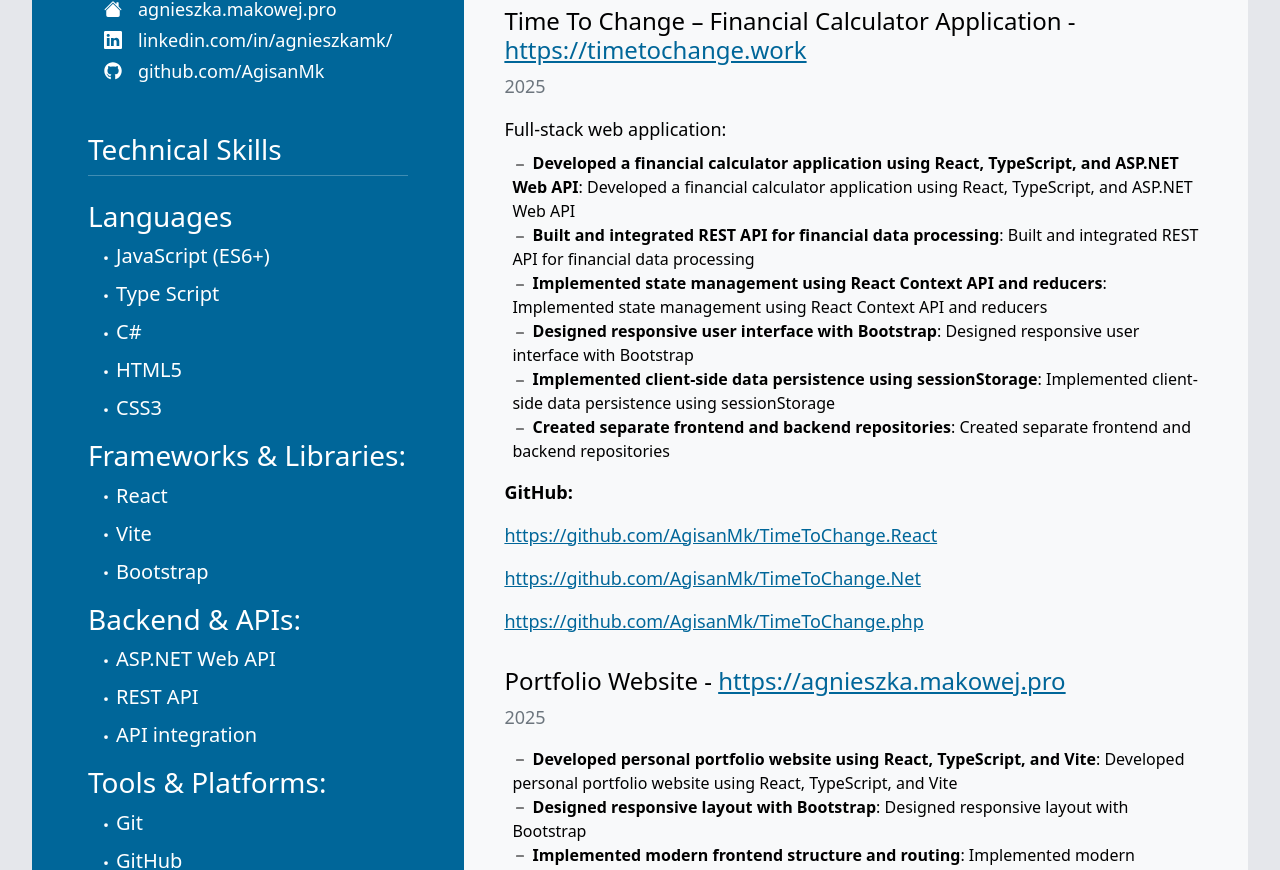
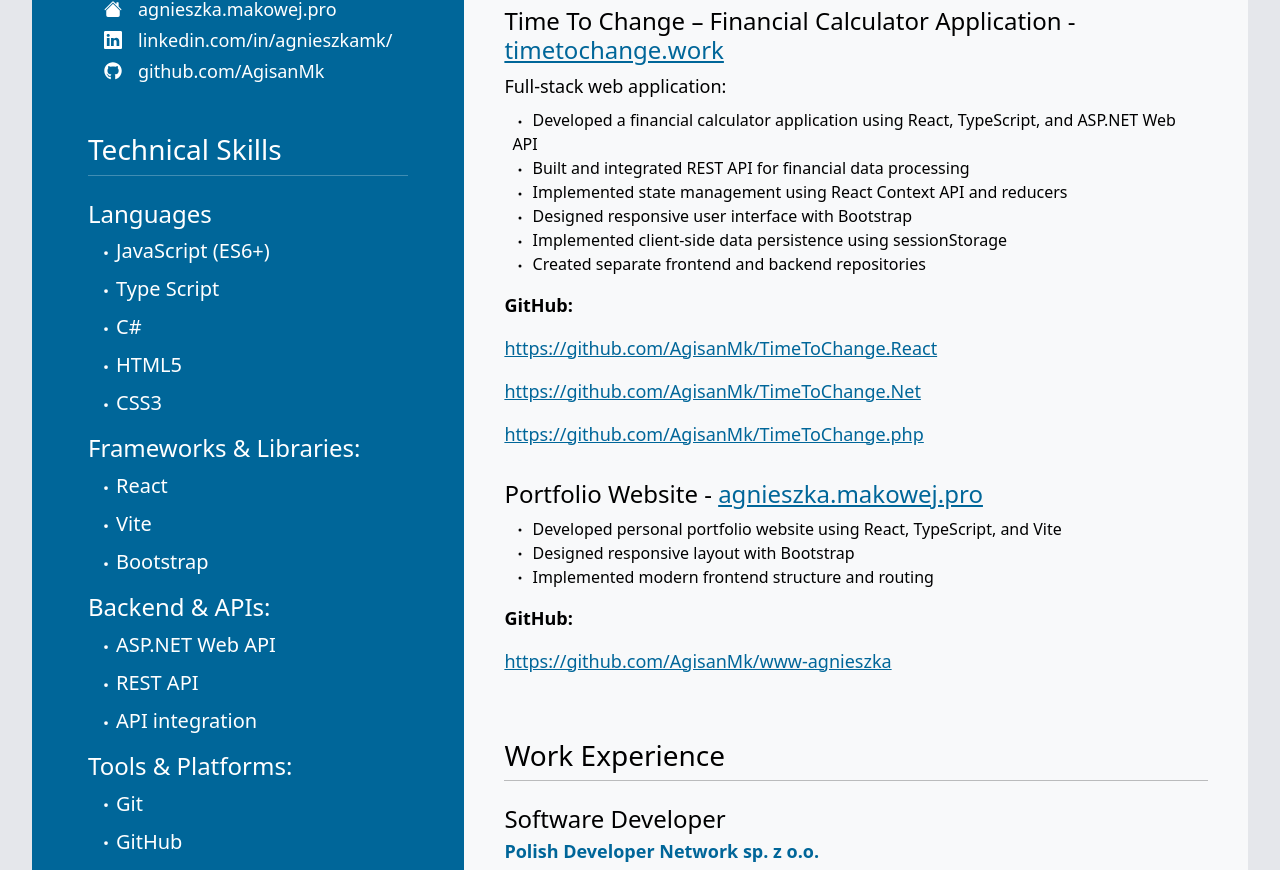
Before and after one commit to AgisanMk/www-agnieszka, a React (Vite) app: page / in a window 1280 px wide. Shown: the part 488-1358 px from the top of the page. Built offline with nearby package versions, Linux system fonts and the light colour scheme; the HTML template or start-up script is replaced by a standard one.

Commit message:
Content update

```diff
--- a/src/App.tsx
+++ b/src/App.tsx
@@ -11,7 +11,7 @@ import {
 } from './data/data-cv.ts';
 import type { ProjectBlockProps, ExperienceBlockProps, CourseBlockProps, EducationBlockProps } from './types/types';
 import profile from "./assets/profile-photo.png";
-import { BsLinkedin, BsGeoAltFill, BsHouseFill, BsDot, BsDash } from 'react-icons/bs';
+import { BsLinkedin, BsGeoAltFill, BsHouseFill, BsDot } from 'react-icons/bs';
 import { FaGithub} from "react-icons/fa";
 
 
@@ -20,12 +20,11 @@ const ProjectBlock = ({ item }: ProjectBlockProps) => (
       <div className="d-flex justify-content-between align-items-start">
         <div>
           <h4 className="mb-2">{item.nameProject} - <a href={item.linkProject} className="text-primary mb-0" target="_blank" rel="noopener noreferrer">{item.linkProject}</a></h4>
-          <p className="text-secondary">{item.period}</p>
           <p className="mb-2">{item.desc}</p>
           <ol className="list-unstyled mx-2">
             {item.descList.map((el: { desc: string }, index: number) => (
                 <li key={`${el.desc}-${index}`} className="fs-6">
-                  <BsDash /> <b>{el.desc}</b>: {el.desc}
+                  <BsDot /> {el.desc}
                 </li>
             ))}
           </ol>
@@ -116,31 +115,31 @@ const App = () => {
           <div className="m-4">
             <h3 className="d-flex align-items-center gap-2 mt-5">Technical Skills</h3>
             <hr className="mb-4 mt-0" />
-            <h3>Languages</h3>
+            <h4>Languages</h4>
             <ul className="list-unstyled mx-2">
               {programmingLanguages.map((s) => (
                   <li key={s.name} className="mb-2 fs-5"><BsDot />{s.name}</li>
               ))}
             </ul>
-            <h3>Frameworks & Libraries:</h3>
+            <h4>Frameworks & Libraries:</h4>
             <ul className="list-unstyled mx-2">
               {frameworks.map((s) => (
                   <li key={s.name} className="mb-2 fs-5"><BsDot />{s.name}</li>
               ))}
             </ul>
-            <h3>Backend & APIs:</h3>
+            <h4>Backend & APIs:</h4>
             <ul className="list-unstyled mx-2">
               {backend.map((s) => (
                   <li key={s.name} className="mb-2 fs-5"><BsDot />{s.name}</li>
               ))}
             </ul>
-            <h3>Tools & Platforms:</h3>
+            <h4>Tools & Platforms:</h4>
             <ul className="list-unstyled mx-2">
               {tools.map((s) => (
                   <li key={s.name} className="mb-2 fs-5"><BsDot />{s.name}</li>
               ))}
             </ul>
-            <h3>Other:</h3>
+            <h4>Other:</h4>
             <ul className="list-unstyled mx-2">
               {other.map((s) => (
                   <li key={s.name} className="mb-2 fs-5"><BsDot />{s.name}</li>
--- a/src/data/data-cv.ts
+++ b/src/data/data-cv.ts
@@ -69,7 +69,7 @@ export const descWebsites: DescWebsite[] = [
 export const projects: ProjectItem[] = [
     {
         nameProject: 'Time To Change – Financial Calculator Application',
-        linkProject: 'https://timetochange.work',
+        linkProject: 'timetochange.work',
         period: '2025',
         desc: 'Full-stack web application:',
         descList: descProjects,
@@ -83,7 +83,7 @@ export const projects: ProjectItem[] = [
 
     {
         nameProject: 'Portfolio Website',
-        linkProject: 'https://agnieszka.makowej.pro',
+        linkProject: 'agnieszka.makowej.pro',
         period: '2025',
         desc: '',
         descList: descWebsites,
```
